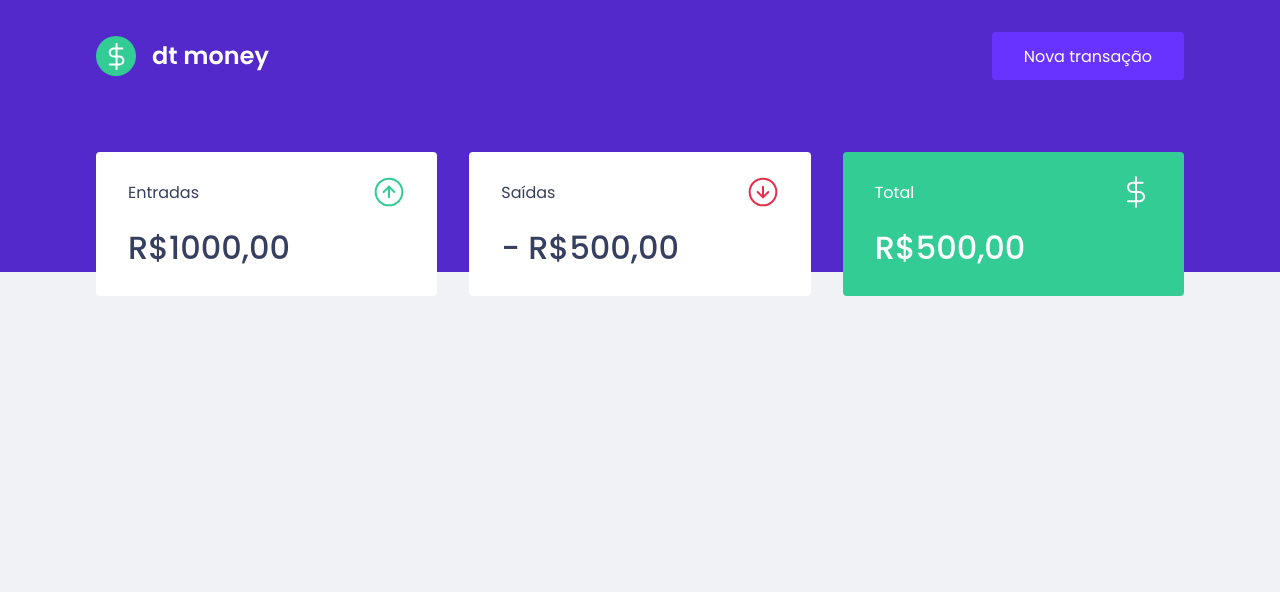
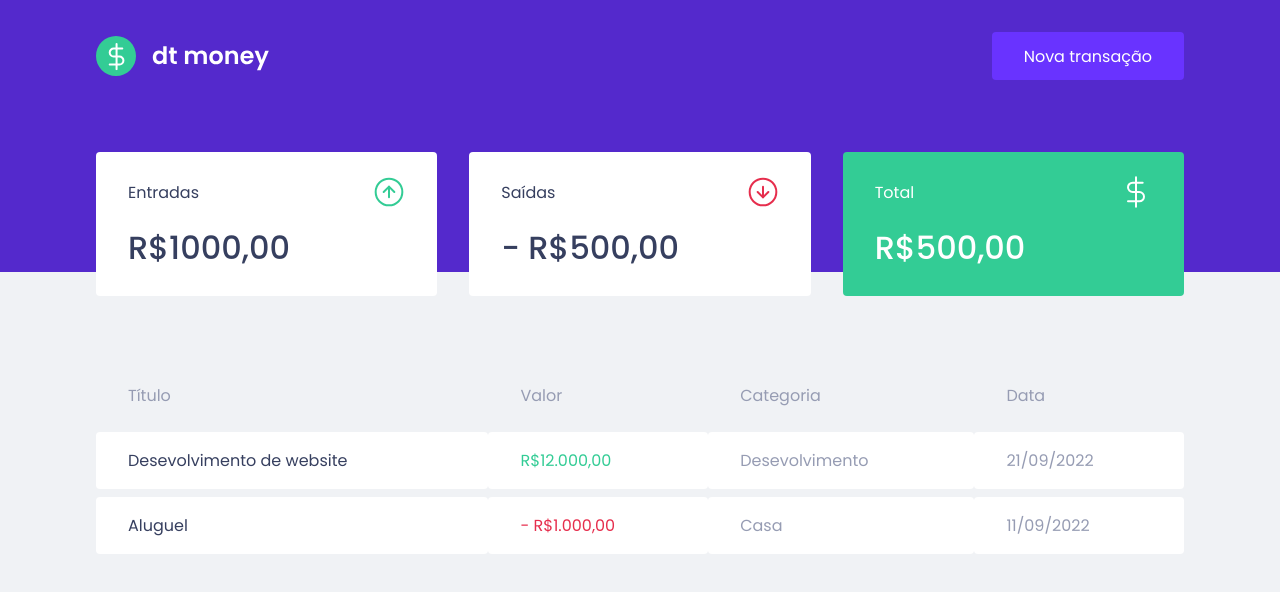
Before and after one commit to manoelmeseque/ignite-dt-money, a React (Create React App) app: page / in a window 1280 px wide. Shown: the top 592 px of the page. Built offline with nearby package versions, Linux system fonts and the light colour scheme.

Commit message:
Adicionar component TransactionsTable

```diff
--- a/src/components/Dashboard/index.tsx
+++ b/src/components/Dashboard/index.tsx
@@ -1,10 +1,12 @@
 import { Summary } from "../Summary";
+import { TransactionsTable } from "../TransactionsTable";
 import { Container } from "./styles";
 
 export function Dashboard() {
     return (
         <Container>
             <Summary />
+            <TransactionsTable />
         </Container>
     )
 }
--- /dev/null
+++ b/src/components/TransactionsTable/index.tsx
@@ -0,0 +1,32 @@
+import { Container } from "./styles"
+
+export function TransactionsTable() {
+    return (
+        <Container>
+            <table>
+                <thead>
+                    <tr>
+                        <th>Título</th>
+                        <th>Valor</th>
+                        <th>Categoria</th>
+                        <th>Data</th>
+                    </tr>
+                </thead>
+                <tbody>
+                    <tr>
+                        <td>Desevolvimento de website</td>
+                        <td className="deposit">R$12.000,00</td>
+                        <td>Desevolvimento</td>
+                        <td>21/09/2022</td>
+                    </tr>
+                    <tr>
+                        <td>Aluguel</td>
+                        <td className="withdraw">- R$1.000,00</td>
+                        <td>Casa</td>
+                        <td>11/09/2022</td>
+                    </tr>
+                </tbody>
+            </table>
+        </Container>
+    )
+}
--- /dev/null
+++ b/src/components/TransactionsTable/styles.ts
@@ -0,0 +1,36 @@
+import styled from 'styled-components'
+
+export const Container = styled.div`
+    margin-top: 4rem;
+
+    table {
+        width: 100%;
+        border-spacing: 0 0.5rem;
+
+        th {
+            color: var(--text-body);
+            font-weight: 400;
+            padding: 1rem 2rem;
+            text-align: left;
+            line-height: 1.5rem;
+        }
+
+        td {
+            padding: 1rem 2rem;
+            border: 0;
+            background: var(--shape);
+            color: var(--text-body);
+            border-radius: 0.25rem;
+
+            &:first-child {
+                color: var(--text-title);
+            }
+            &.deposit {
+                color: var(--green);
+            }
+            &.withdraw {
+                color: var(--red);
+            }
+        }
+    }
+`
```
